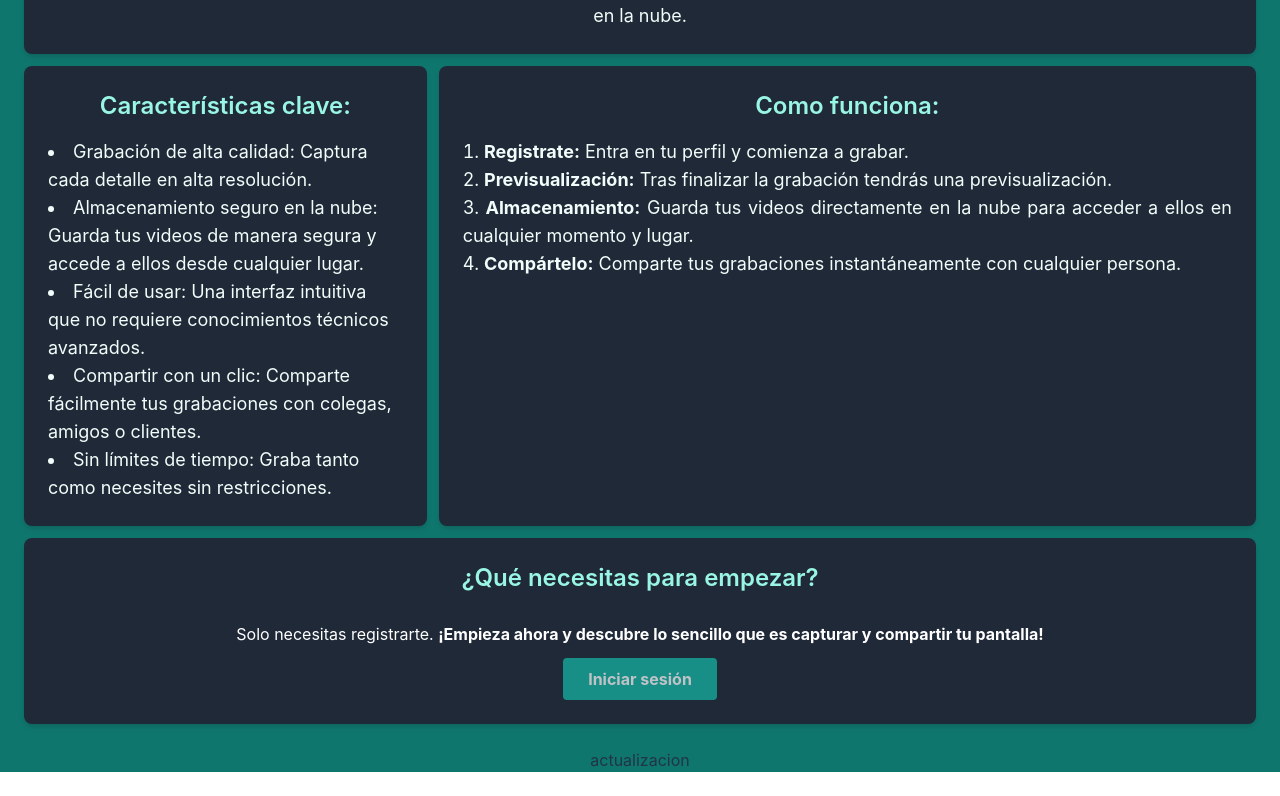
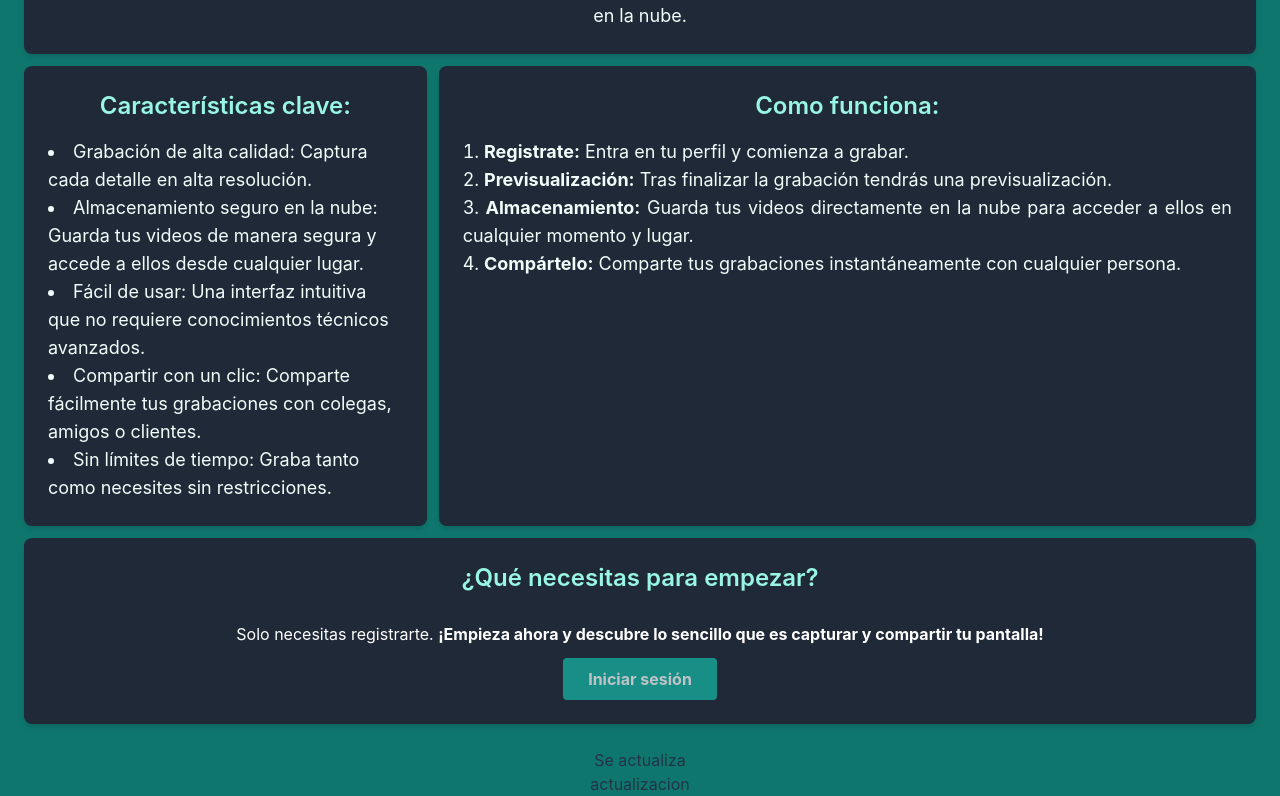
Before and after one commit to MarceloHerce/ClienteTFG, a React (Vite) app: page / in a window 1280 px wide. Shown: the part 246-1042 px from the top of the page. Before the commit the page ends 1018 px from the top, so only its background shows below. Built offline with nearby package versions, Linux system fonts and the light colour scheme; no server answers.

Commit message:
Update Home.jsx

```diff
--- a/src/pages/Home.jsx
+++ b/src/pages/Home.jsx
@@ -23,6 +23,7 @@ function Home() {
     return (
         <>
             <HomeText openModal={openModal} />
+            <p>Se actualiza</p>
             <p>actualizacion</p>
             {isModalOpen && (
                 <div className="fixed inset-0 z-50 flex items-center justify-center bg-black bg-opacity-50">
```
